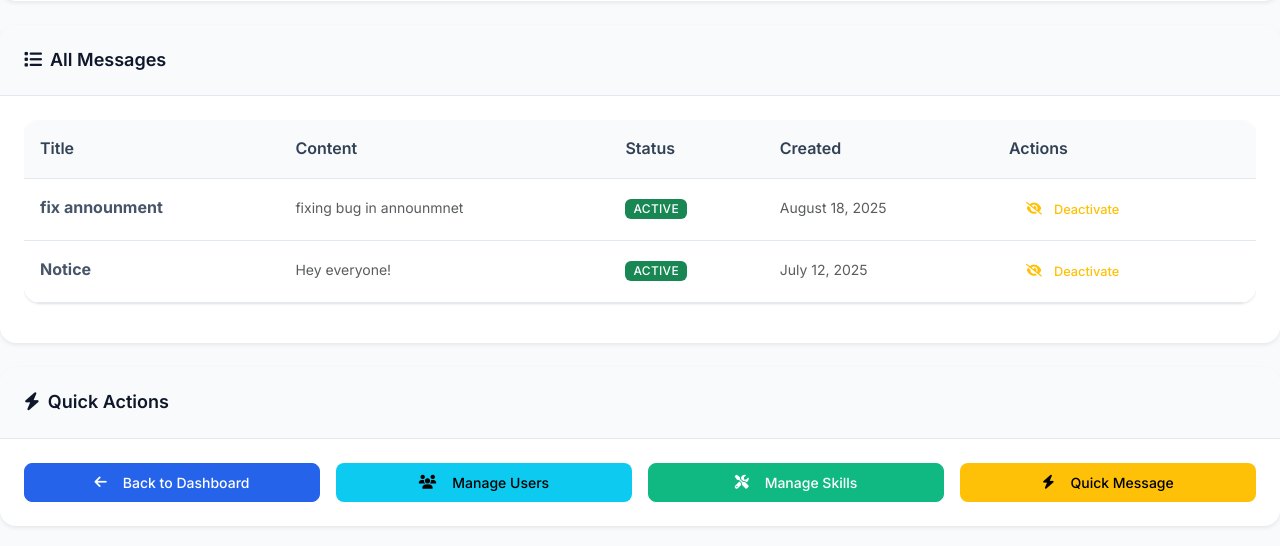
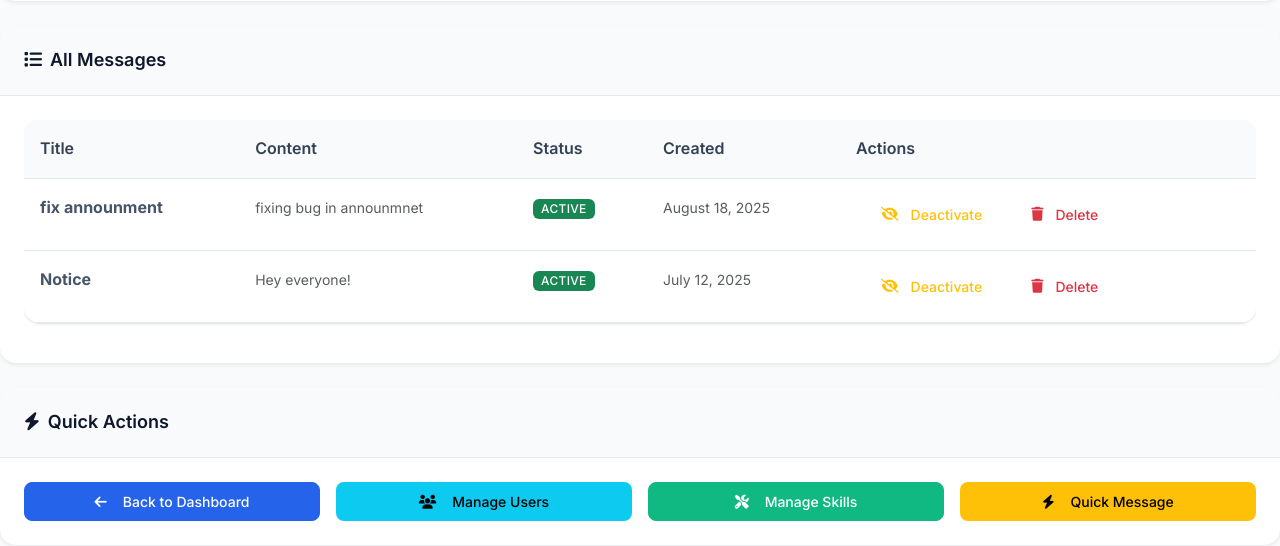
Before and after one commit to daemon-001/skillswap, a Flask app: page /admin/messages in a window 1280 px wide. Shown: the part 473-1019 px from the top of the page. Run offline with Flask 3, Linux system fonts and the light colour scheme; a user stored in the database is signed in; data comes from the database, SQL or seed files in the repository; both versions use the stored data as it was after the commit; some libraries are stand-ins or nearby versions.

Commit message:
Add admin ability to delete messages
Introduced a new route and button for admins to delete messages from the admin messages page. The UI now includes a delete option with confirmation, and the backend removes the message from the database.

```diff
--- a/skill_swap_app.py
+++ b/skill_swap_app.py
@@ -1130,6 +1130,16 @@ def toggle_message(message_id):
 
     status = 'activated' if new_status else 'deactivated'
     flash(f'Message {status} successfully!', 'success')
+    return redirect(url_for('admin_messages'))
+
+@app.route('/admin/delete_message/<int:message_id>')
+@admin_required
+def delete_message(message_id):
+    conn = get_db()
+    conn.execute('DELETE FROM messages WHERE id = ?', (message_id,))
+    conn.commit()
+    conn.close()
+    flash('Message deleted successfully!', 'success')
     return redirect(url_for('admin_messages'))
 
 # Report generation functions
--- a/templates/admin_messages.html
+++ b/templates/admin_messages.html
@@ -97,19 +97,27 @@
                                         </small>
                                     </td>
                                     <td>
+                                        <div class="btn-group btn-group-sm" role="group">
                                             {% if message.is_active %}
                                                 <a href="{{ url_for('toggle_message', message_id=message.id) }}"
-                                               class="btn btn-sm btn-outline-warning admin-action-btn"
+                                                   class="btn btn-outline-warning admin-action-btn"
                                                    data-action="deactivate" data-target="message">
                                                     <i class="fas fa-eye-slash me-1"></i>Deactivate
                                                 </a>
                                             {% else %}
                                                 <a href="{{ url_for('toggle_message', message_id=message.id) }}"
-                                               class="btn btn-sm btn-outline-success admin-action-btn"
+                                                   class="btn btn-outline-success admin-action-btn"
                                                    data-action="activate" data-target="message">
                                                     <i class="fas fa-eye me-1"></i>Activate
                                                 </a>
                                             {% endif %}
+                                            <a href="{{ url_for('delete_message', message_id=message.id) }}"
+                                               class="btn btn-outline-danger admin-action-btn"
+                                               data-action="delete" data-target="message"
+                                               onclick="return confirm('Are you sure you want to delete this message? This action cannot be undone.')">
+                                                <i class="fas fa-trash me-1"></i>Delete
+                                            </a>
+                                        </div>
                                     </td>
                                 </tr>
                                 {% endfor %}
```
Also changed, not shown: skill_swap.db. Lines whose indentation alone changed are shown as unchanged.
